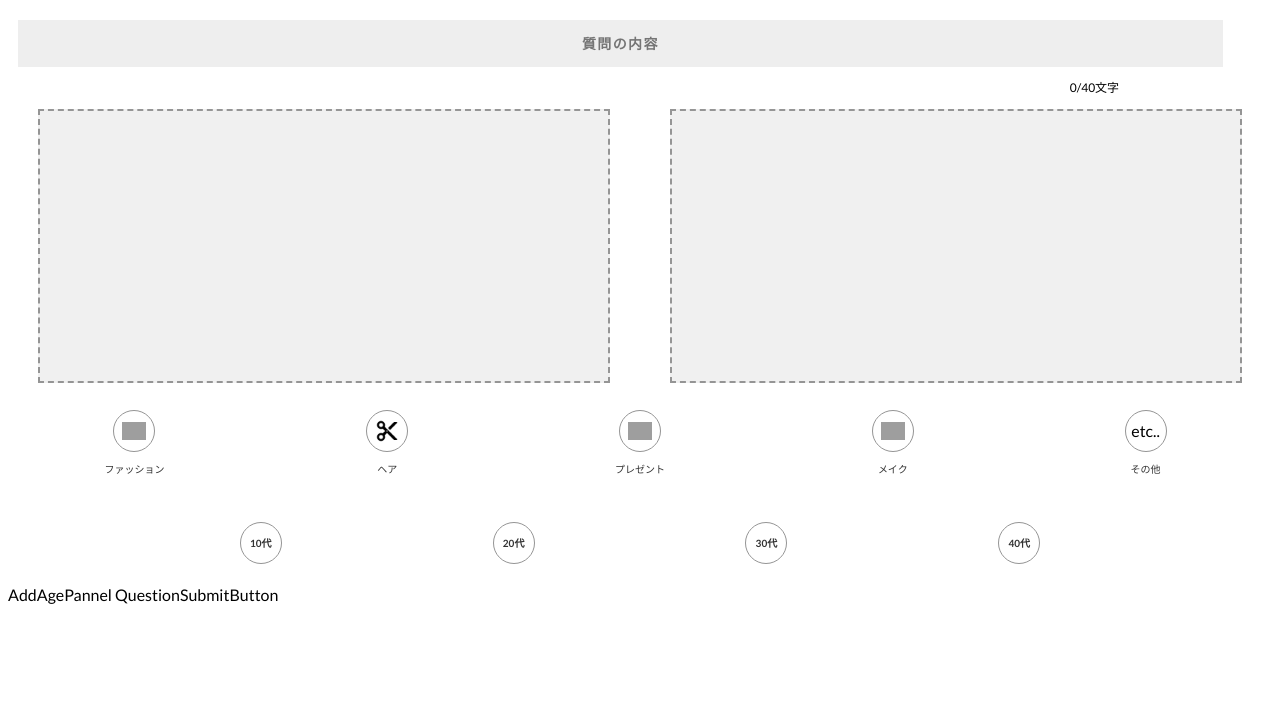
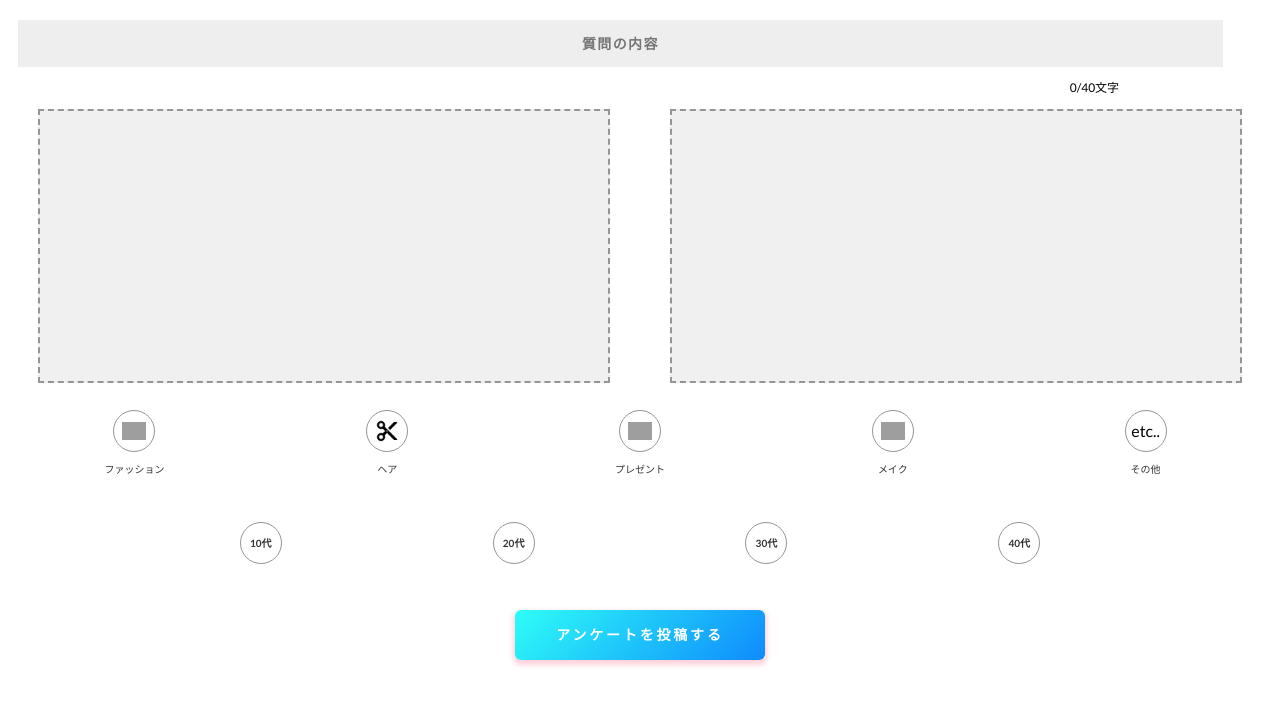
Before and after one commit to northernbird/rmi-which-demo-01, a React (Create React App) app: page /add in a window 1280 px wide. Shown: the top 706 px of the page. Built offline with nearby package versions, Linux system fonts and the light colour scheme; grey boxes are pictures that could not be loaded.

Commit message:
wip for layout

```diff
--- a/src/ui/add/AddQuestion.js
+++ b/src/ui/add/AddQuestion.js
@@ -5,6 +5,7 @@ import InputQuestionTextPannel from './components/InputQuestionTextPannel'
 import AddCategoryPannel from './components/AddCategoryPannel'
 import AddPhotoPannel from './components/AddPhotoPannel'
 import AddAgePannel from './components/AddAgePannel'
+import SubmitQuestionButton from './components/SubmitQuestionButton'
 
 
 const useStyles = makeStyles({
@@ -29,10 +30,7 @@ function AddQuestion({history}) {
             <AddPhotoPannel/>
             <AddCategoryPannel/>
             <AddAgePannel/>
-            <div>
-                AddAgePannel
-                QuestionSubmitButton
-            </div>
+            <SubmitQuestionButton/>
         </Typography>
     );
 }
--- /dev/null
+++ b/src/ui/add/components/SubmitQuestionButton.js
@@ -0,0 +1,45 @@
+import React from 'react';
+import PropTypes from 'prop-types';
+import Button from '@material-ui/core/Button';
+import { makeStyles } from '@material-ui/core/styles';
+
+const useStyles = makeStyles({
+    pannel: {
+        'justify-content': 'center',
+        'align-items': 'center',
+        'display': 'flex',
+        'flex-flow': 'row nowrap',
+        'height': '13vh',
+    },
+    button: {
+        background: 'linear-gradient(135deg, #2efdf7, #0f8bfd)',
+        border: 0,
+        borderRadius: '6px',
+        boxShadow: '0 3px 5px 2px rgba(255, 105, 135, .3)',
+        color: 'white',
+        height: '50px',
+        padding: '0px 0px 0px 0px',
+        width: '250px',
+        'font-size': 14,
+        'font-weight': 700,
+        letterSpacing: '0.2em',
+    },
+});
+
+function SubmitQuestionButton(props) {
+    const { onClick, label } = props
+    const classes = useStyles();
+    return (
+        <div className={classes.pannel}>
+            <Button className={classes.button} onClick={onClick}>
+                アンケートを投稿する
+            </Button>
+        </div>
+    );
+}
+
+SubmitQuestionButton.propTypes = {
+    onClick: PropTypes.func.isRequired,
+}
+
+export default SubmitQuestionButton;
```
